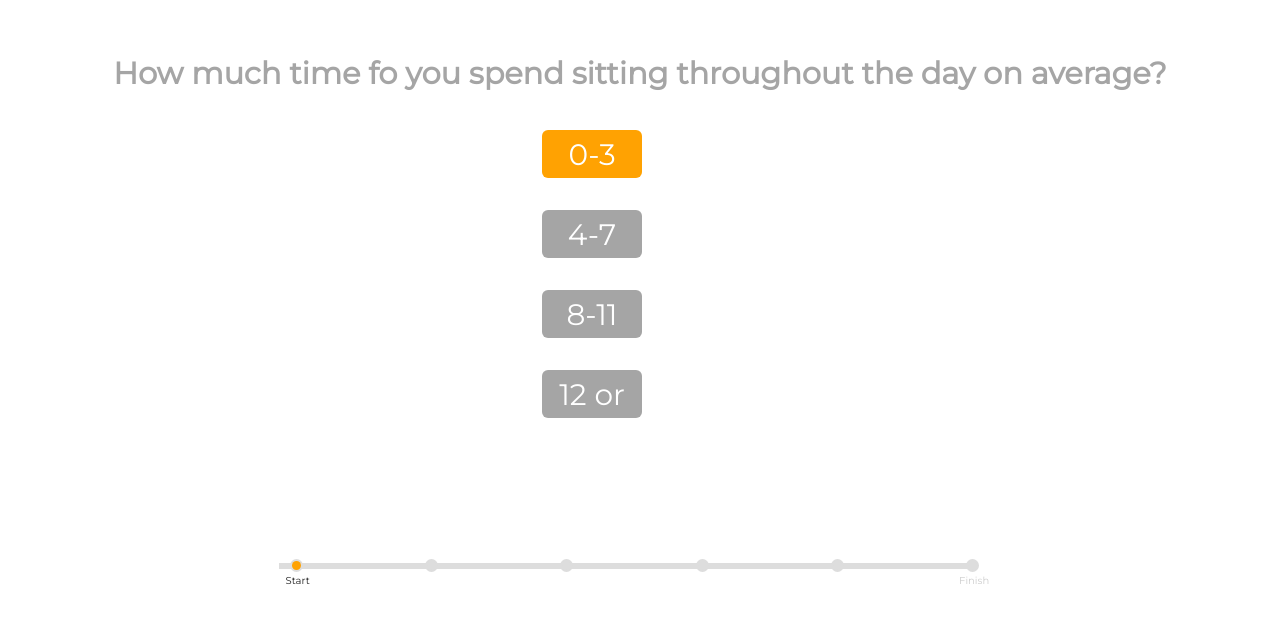
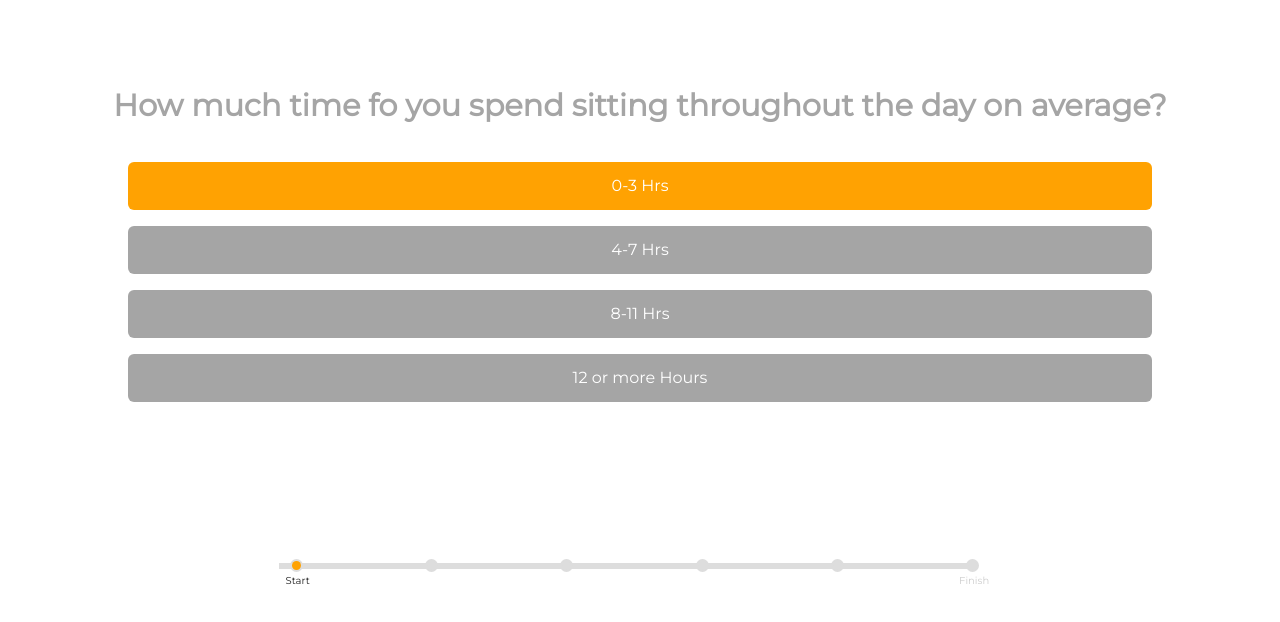
Before and after one commit to exildev/LeONPantallas, a plain HTML site: page lifestyle-3.html in a window 1280 px wide. Shown: the part 162-784 px from the top of the page. Drawn offline with nearby package versions, Linux system fonts and the light colour scheme.

Commit message:
estilos para botones grandes

```diff
--- a/css/general.css
+++ b/css/general.css
@@ -154,11 +154,16 @@ html,body{
 .cb_btn{
     width: 100px;
     height: 6vh;
+    line-height: 6vh;
     text-align: center;
     border: 1px solid  #a5a5a5;
     background: white;
     border-radius: 6px;
     margin: 8px;
+}
+
+.cb_btn.cb_full{
+    width: 80%;
 }
 
 .cb_btn.cb_accent{
--- a/lifestyle3.html
+++ b/lifestyle-3.html
@@ -16,17 +16,17 @@
         <div class="cb_text">
             <p>How much time fo you spend sitting throughout the day on average?</p>
         </div>
-        <div class="cb_btn_stact cb_flex_hcenter">
-            <div class="cb_btn cb_accent">0-3 Hrs</div>
+        <div class="cb_row cb_flex_hcenter">
+            <div class="cb_btn cb_accent cb_full">0-3 Hrs</div>
         </div>
-        <div class="cb_btn_stact cb_flex_hcenter">
-            <div class="cb_btn cb_gray">4-7 Hrs</div>
+        <div class="cb_row cb_flex_hcenter">
+            <div class="cb_btn cb_gray cb_full">4-7 Hrs</div>
         </div>
-        <div class="cb_btn_stact cb_flex_hcenter">
-            <div class="cb_btn cb_gray">8-11 Hrs</div>
+        <div class="cb_row cb_flex_hcenter">
+            <div class="cb_btn cb_gray cb_full">8-11 Hrs</div>
         </div>
-        <div class="cb_btn_stact cb_flex_hcenter">
-            <div class="cb_btn cb_gray">12 or more Hours</div>
+        <div class="cb_row cb_flex_hcenter">
+            <div class="cb_btn cb_gray cb_full">12 or more Hours</div>
         </div>
         <div class="cb_flex"></div>
         <div class="cb_progress_bar">
```
